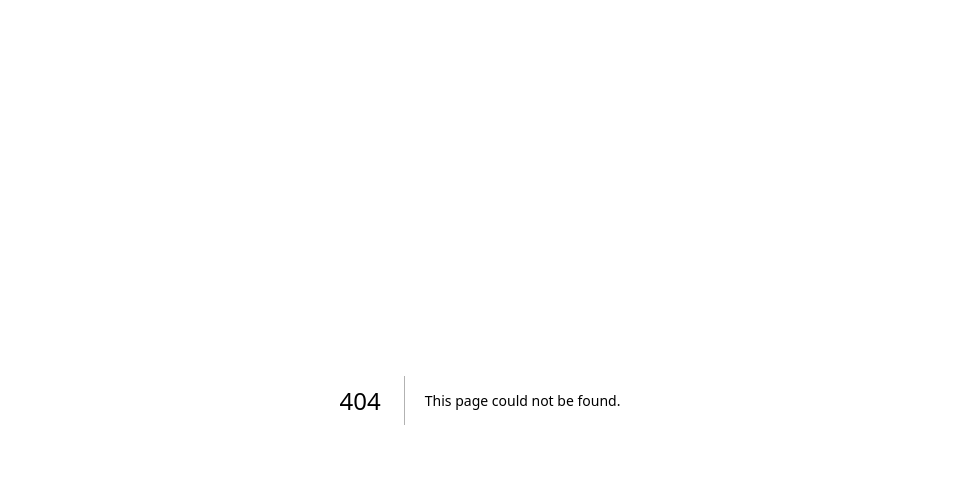
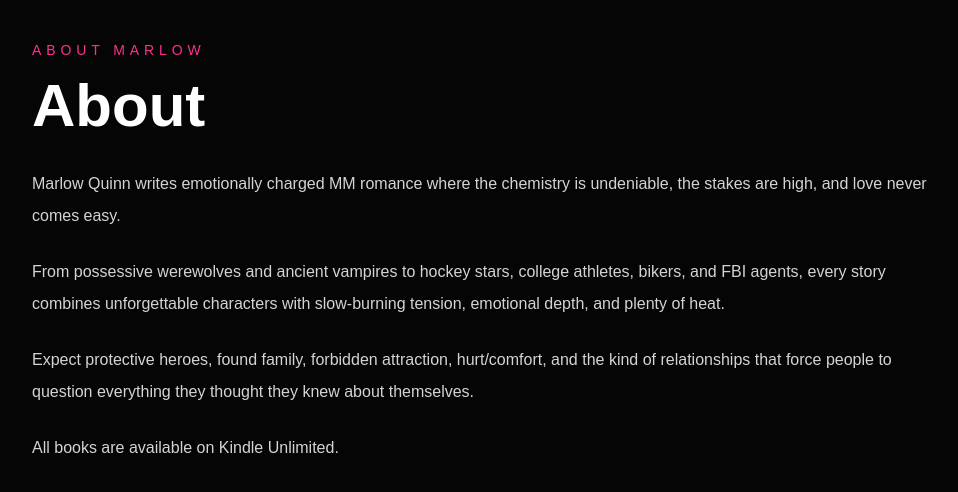
Before and after one commit to alex19849-dot/marlowquinn, a Next.js app: page /about in a window 1280 px wide. Before the commit this address had no page. Shown: the top 492 px of the page, without its empty margins (160-1118 px from the left). Built offline with nearby package versions, Linux system fonts and the light colour scheme.

Commit message:
Create page.tsx

```diff
--- /dev/null
+++ b/src/app/about/page.tsx
@@ -0,0 +1,38 @@
+export default function AboutPage() {
+  return (
+    <main className="min-h-screen bg-[#050505] px-6 py-10 text-white">
+      <section className="mx-auto max-w-4xl">
+        <p className="mb-4 text-sm uppercase tracking-[0.35em] text-[#ff2f8f]">
+          About Marlow
+        </p>
+
+        <h1 className="text-4xl font-bold sm:text-6xl">About</h1>
+
+        <div className="mt-8 space-y-6 text-base leading-8 text-zinc-300">
+          <p>
+            Marlow Quinn writes emotionally charged MM romance where the
+            chemistry is undeniable, the stakes are high, and love never comes
+            easy.
+          </p>
+
+          <p>
+            From possessive werewolves and ancient vampires to hockey stars,
+            college athletes, bikers, and FBI agents, every story combines
+            unforgettable characters with slow-burning tension, emotional depth,
+            and plenty of heat.
+          </p>
+
+          <p>
+            Expect protective heroes, found family, forbidden attraction,
+            hurt/comfort, and the kind of relationships that force people to
+            question everything they thought they knew about themselves.
+          </p>
+
+          <p>
+            All books are available on Kindle Unlimited.
+          </p>
+        </div>
+      </section>
+    </main>
+  );
+}
```
